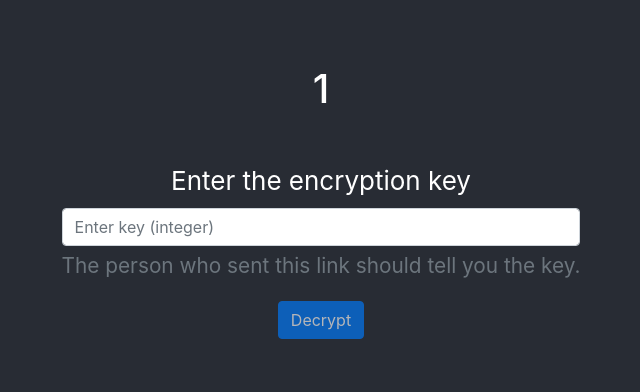
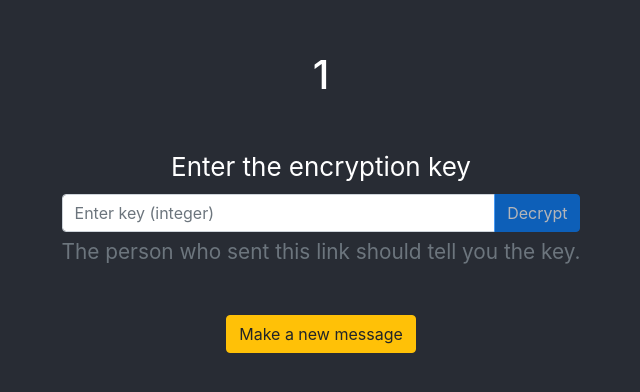
Before and after one commit to thadkingcole/secret-message, a React (Create React App) app: page /1 in a window 1280 px wide. Shown: the part 198-590 px from the top of the page, without its empty margins (319-959 px from the left). Built offline with nearby package versions, Linux system fonts and the light colour scheme.

Commit message:
add button to go home on message page

```diff
--- a/src/pages/Message.js
+++ b/src/pages/Message.js
@@ -1,6 +1,7 @@
 import React, { useState } from "react";
 import Form from "react-bootstrap/Form";
 import Button from "react-bootstrap/Button";
+import InputGroup from "react-bootstrap/InputGroup";
 
 export default function Message(props) {
   const [formObject, setFormObject] = useState({});
@@ -33,6 +34,10 @@ export default function Message(props) {
     return decryptedMessage;
   }
 
+  function goHome() {
+    props.history.push("/");
+  }
+
   return (
     <>
       {/* Message goes here */}
@@ -40,19 +45,15 @@ export default function Message(props) {
 
       {/* Decryption form */}
       <Form>
-        <Form.Group controlId="encryptKey">
         <Form.Label>Enter the encryption key</Form.Label>
+        <InputGroup controlid="encryptKey">
           <Form.Control
             name="encryptKey"
             onChange={handleInputChange}
             placeholder="Enter key (integer)"
             type="number"
           />
-          <Form.Text className="text-muted">
-            The person who sent this link should tell you the key.
-          </Form.Text>
-        </Form.Group>
-
+          <InputGroup.Append>
             <Button
               disabled={!formObject.encryptKey}
               onClick={handleFormSubmit}
@@ -61,7 +62,20 @@ export default function Message(props) {
             >
               Decrypt
             </Button>
+          </InputGroup.Append>
+        </InputGroup>
+        <Form.Text className="text-muted">
+          The person who sent this link should tell you the key.
+        </Form.Text>
       </Form>
+
+      <Button
+        className="mt-5"
+        onClick={goHome}
+        variant="warning"
+      >
+        Make a new message
+      </Button>
     </>
   );
 }
```
Lines whose indentation alone changed are shown as unchanged.
